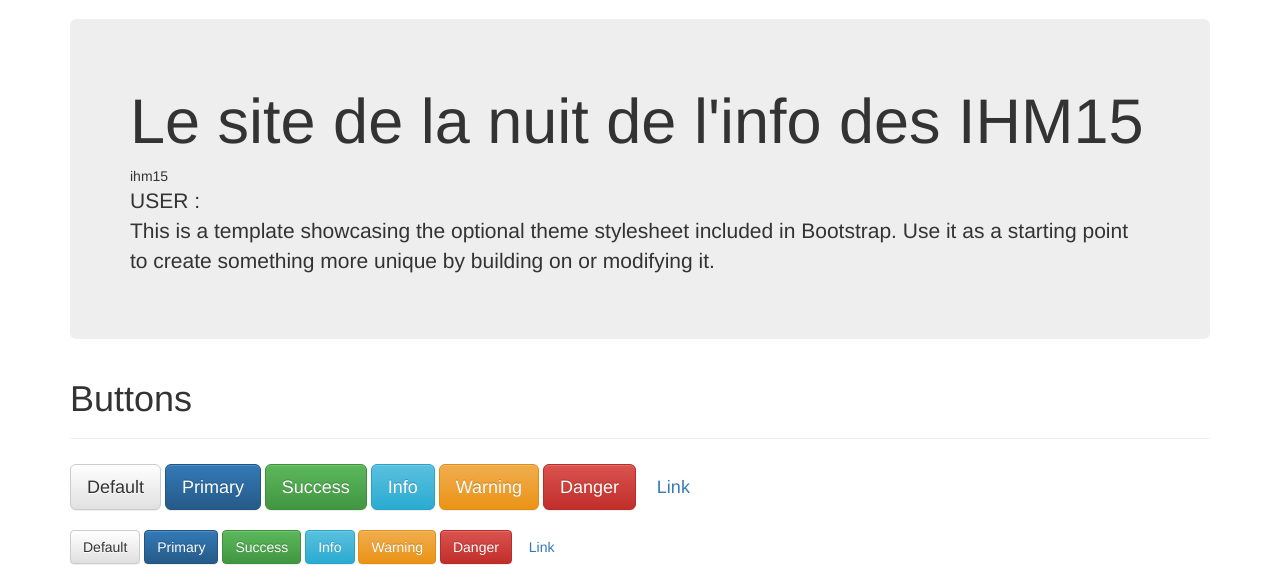
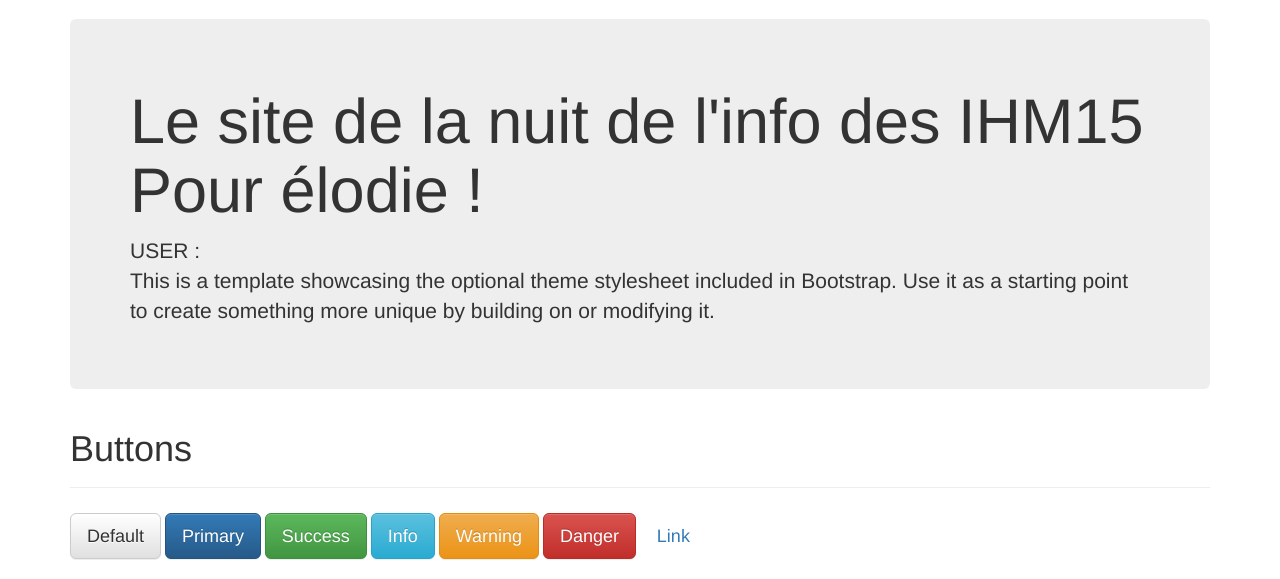
Before and after one commit to IHM15/nuitdelinfoihm15, a PHP site: page / in a window 1280 px wide. Shown: the part 51-630 px from the top of the page. Run offline with PHP 8.4, Linux system fonts and the light colour scheme; data that the repository does not hold is empty; some libraries are stand-ins or nearby versions.

Commit message:
push pour elodie

```diff
--- a/index.php
+++ b/index.php
@@ -74,7 +74,7 @@
 
       <!-- Main jumbotron for a primary marketing message or call to action -->
       <div class="jumbotron">
-        <h1>Le site de la nuit de l'info des IHM15</h1>
+        <h1>Le site de la nuit de l'info des IHM15 Pour élodie ! </h1>
         <?php
           $pdo = PDOSingleton::getInstance();
           $users = $pdo->query("SELECT * FROM user")->fetch();
--- a/ndi2015.php
+++ b/ndi2015.php
@@ -1,10 +1,8 @@
 <?php
 /**
+ * Auto pull Script executed by Github's webhook at each master push
  * AT ALL COST ! DO NOT EDIT THIS FILE ! OR YOU'LL BE DAMNED ! (AND HATED)
  */
-/*echo "post";
-
-exec(git pull);*/
 echo "Autopull script Start \n";
 exec ('rm -rf ~/subs/nuitdelinfoihm15');
 echo "rm ok\n";
--- a/php/model/PDOSingleton.php
+++ b/php/model/PDOSingleton.php
@@ -70,7 +70,6 @@ class PDOSingleton {
      */
     private function __construct()
     {
-        print_r(SQLConstants::SQL_DTB);
         $this->DEFAULT_SQL_DTB = SQLConstants::SQL_DTB;
         $this->DEFAULT_SQL_HOST = SQLConstants::SQL_HOST;
         $this->DEFAULT_SQL_PASS = SQLConstants::SQL_PASS;
--- a/php/model/SQLConstants.php
+++ b/php/model/SQLConstants.php
@@ -1,10 +1,6 @@
 <?php
-
 /**
- * Created by PhpStorm.
- * User: nonau
- * Date: 01/12/15
- * Time: 09:30
+ * Constants class pour la partie client ! Ne pas changer !
  */
 class SQLConstants
 {
```
Also changed, not shown: 1 other file.
